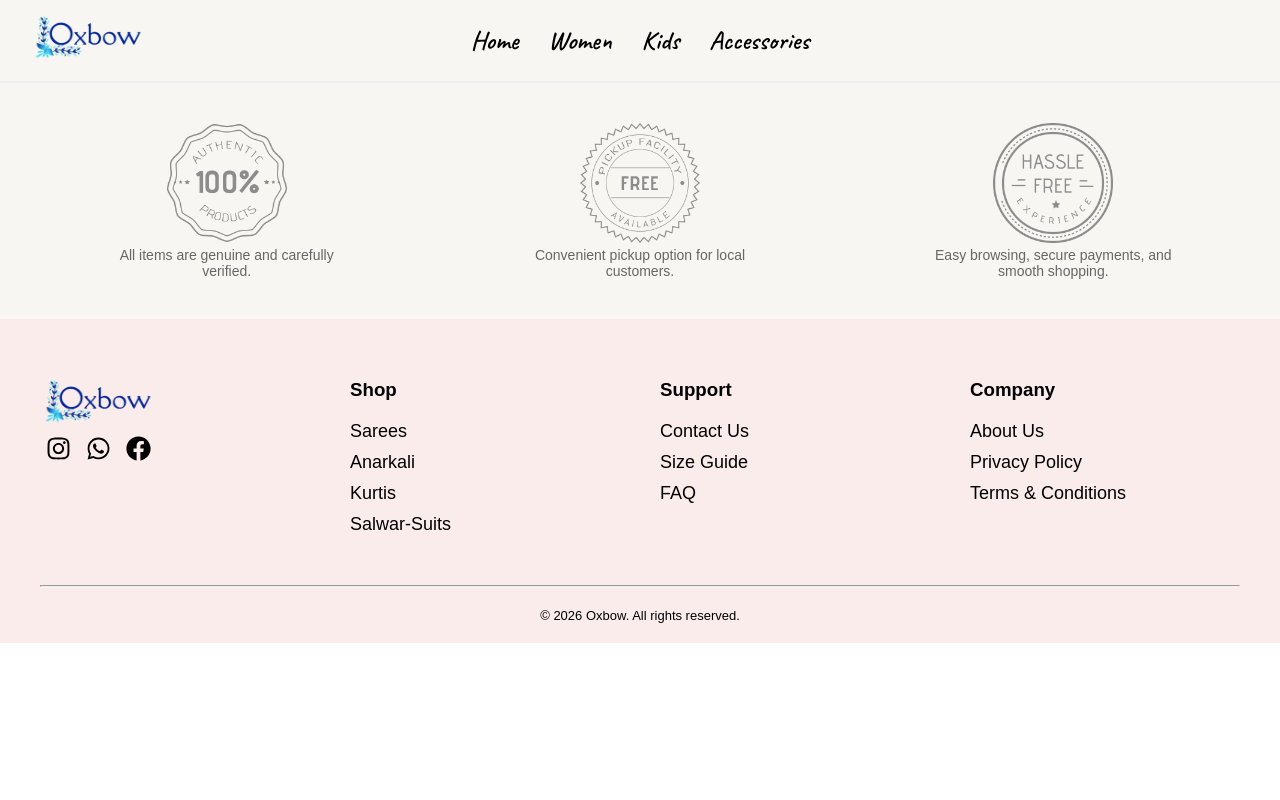
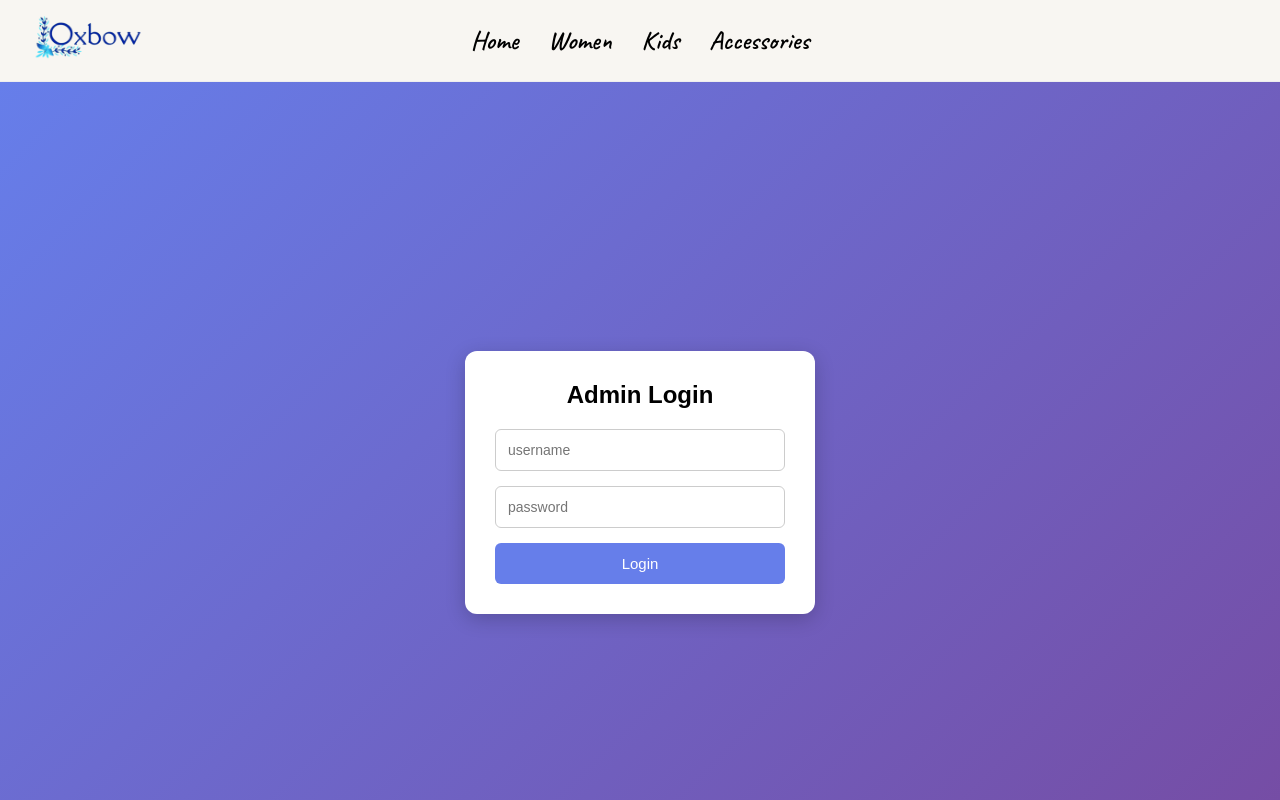
Before and after one commit to achyutam4/oxbow-fashion, a React (Vite) app: page /admin in a window 1280 px wide. Shown: the top 800 px of the page. Built offline with nearby package versions, Linux system fonts and the light colour scheme; a web font is replaced by a local one.

Commit message:
related to admin login

```diff
--- a/src/App.jsx
+++ b/src/App.jsx
@@ -41,7 +41,7 @@ function App() {
      <Route path ="/cart" element ={<Cart />} />
      <Route path ="/search/:query" element={<SearchPage />} />
      <Route path="/admin/upload" element={<AdminUpload />} />
-     <Route path="/admin/login" element={<AdminLogin />} />
+     <Route path="/admin/" element={<AdminLogin />} />
      <Route path="/admin/products" element={<AdminProducts />} />
      <Route path="/kids" element={<Kids />} />
      </Routes>
--- a/src/pages/AdminUpload.jsx
+++ b/src/pages/AdminUpload.jsx
@@ -29,7 +29,7 @@ function AdminUpload() {
     const admin = localStorage.getItem("admin");
 
     if (!admin) {
-      navigate("/admin/login");
+      navigate("/admin");
     }
 
     fetchProducts();
```
